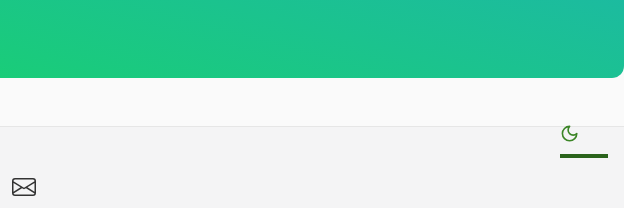
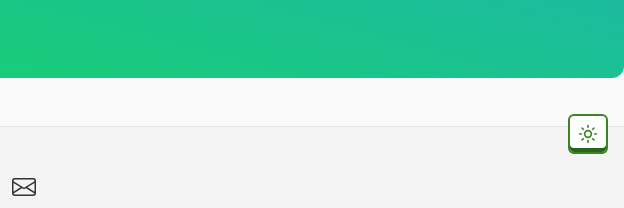
Before and after one commit to NELUxP/NELUxP, an Astro site: page / in a window 1280 px wide. Shown: the part 626-834 px from the top of the page, 656-1280 px from the left. Built offline with nearby package versions, Linux system fonts and the light colour scheme; Astro itself is replaced by a stand-in of ours; a web font is replaced by a local one.

Commit message:
added icon and button fixes

```diff
--- a/src/components/atoms/Head.astro
+++ b/src/components/atoms/Head.astro
@@ -8,7 +8,7 @@ import { name } from "@/content/data/about.json";
   <meta name="viewport" content="width=device-width, initial-scale=1" />
   <title>{`${name} | ${title}`}</title>
   <meta name="description" content="Play without limits on your jailbroken PS4" />
-  <link rel="icon" href="/favicon.png" />
+  <link rel="icon" href="/src/assets/favicon.png" />
   <link rel="sitemap" href="/sitemap-0.xml" />
 </head>
 <!-- Google tag (gtag.js) -->
--- a/src/components/atoms/ModeToggle.tsx
+++ b/src/components/atoms/ModeToggle.tsx
@@ -1,5 +1,5 @@
 import * as React from "react";
-import { Moon, Sun } from "lucide-react";
+import {  Moon,  Sun } from "lucide-react";
 
 import { Button } from "@/components/ui/button";
 
@@ -35,10 +35,12 @@ export function ModeToggle() {
       size="icon"
       onClick={() => setStateWrapper()}
       aria-label="light/dark mode toggle"
-      className="border-none"
+      className="relative w-10 h-10 rounded-md bg-white dark:bg-slate-900 transition-colors duration-300"
     >
-      <Sun className="absolute h-[1.2rem] w-[1.2rem] rotate-90 scale-0 transition-all dark:rotate-0 dark:scale-100" />
-      <Moon className="h-[1.2rem] w-[1.2rem] rotate-0 scale-100 transition-all dark:-rotate-90 dark:scale-0" />
+      <Sun className={`absolute left-1/2 top-1/2 -translate-x-1/2 -translate-y-1/2 h-5 w-5 text-yellow-500transition-all duration-300${theme === 'dark' ? 'opacity-0 scale-0' : 'opacity-100 scale-100'}`}
+      />
+      <Moon className={`absolute left-1/2 top-1/2 -translate-x-1/2 -translate-y-1/2 h-5 w-5text-slate-300transition-all duration-300${theme === 'dark' ? 'opacity-100 scale-100' : 'opacity-0 scale-0'}`}
+      />
     </Button>
   );
 }
--- a/src/components/ui/button.tsx
+++ b/src/components/ui/button.tsx
@@ -4,7 +4,7 @@ import { cva, type VariantProps } from "class-variance-authority";
 import { cn } from "@/lib/utils";
 
 const buttonVariants = cva(
-  "block items-center justify-center whitespace-nowrap font-minecraft text-sm font-medium transition-all duration-200 focus-visible:outline-none focus-visible:ring-2 focus-visible:ring-ring focus-visible:ring-offset-2 disabled:pointer-events-none disabled:opacity-50 overflow-hidden", // Added overflow-hidden
+  "inline-flex items-center justify-center whitespace-nowrap font-minecraft text-sm font-medium transition-all duration-200 focus-visible:outline-none focus-visible:ring-2 focus-visible:ring-ring focus-visible:ring-offset-2 disabled:pointer-events-none disabled:opacity-50 overflow-hidden", // Added overflow-hidden
   {
     variants: {
       variant: {
```
